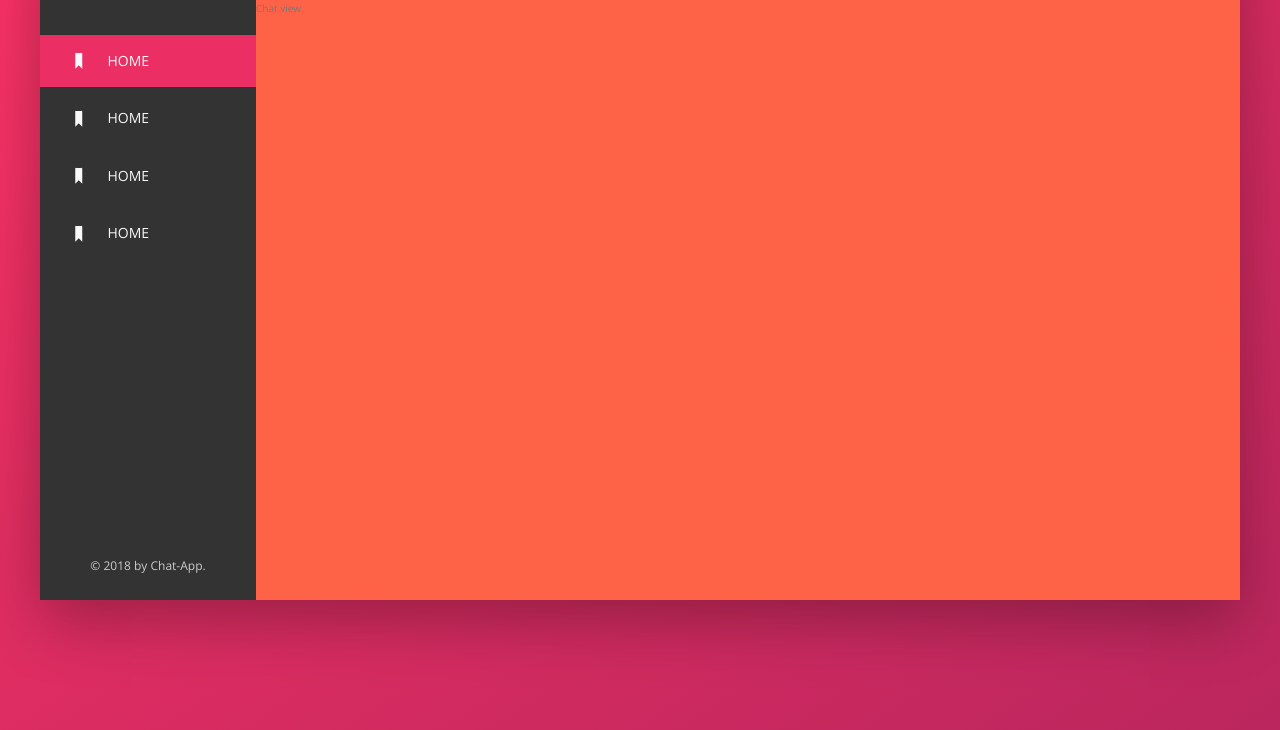
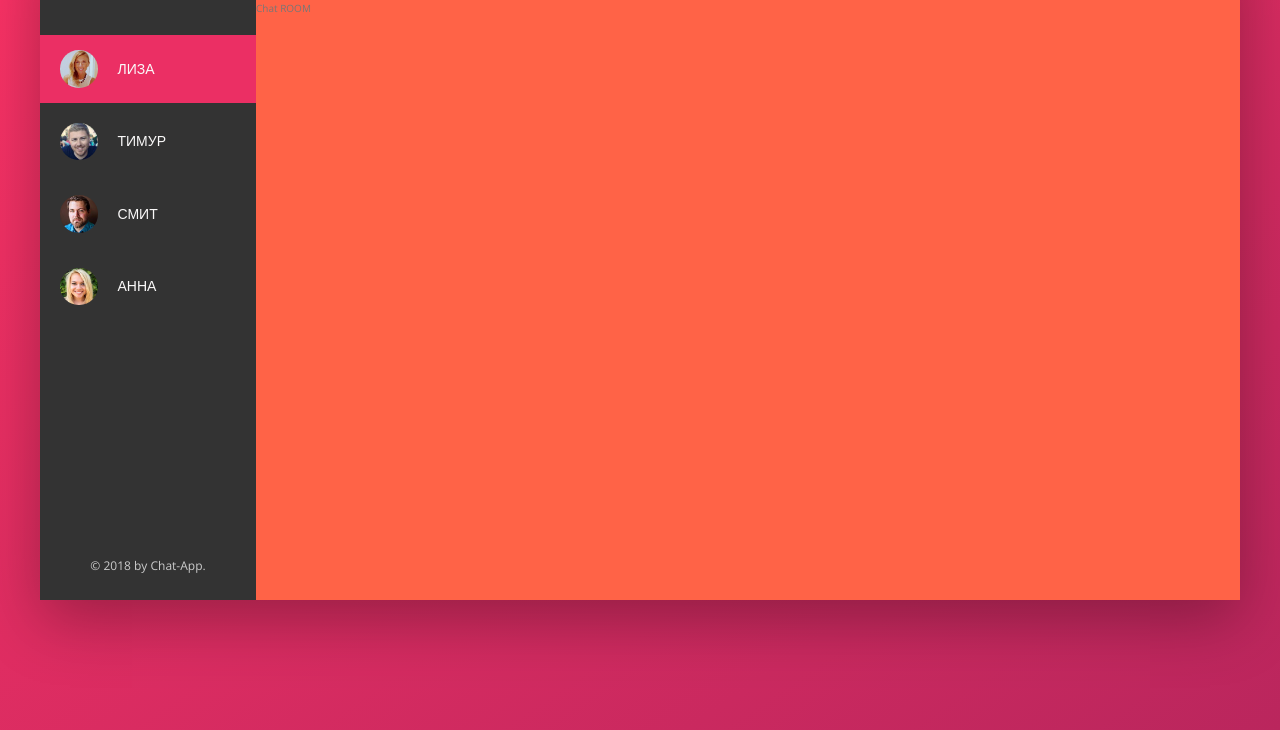
Before and after one commit to baglantanatarov/valid, a website: page index.html in a window 1280 px wide. Shown: the part 150-880 px from the top of the page. Drawn offline with nearby package versions, Linux system fonts and the light colour scheme.

Commit message:
add Side-Nav for Chat

```diff
--- a/index.html
+++ b/index.html
@@ -1,5 +1,5 @@
 <!DOCTYPE html>
-<html lang="en">
+<html lang="ru">
     <head>
         <meta charset="UTF-8">
         <meta name="viewport" content="width=device-width, initial-scale=1.0">
@@ -38,7 +38,7 @@
                     </div>
                     <div class="user-nav__user">
                         <img src="img/user.jpg" alt="User photo" class="user-nav__user-photo">
-                        <span class="user-nav__user-name">Джон Сноу</span>
+                        <span class="user-nav__user-name">Джон</span>
                     </div>
                 </nav>
             </header>
@@ -47,34 +47,26 @@
                     <ul class="side-nav">
                         <li class="side-nav__item side-nav__item--active">
                             <a href="#" class="side-nav__link">
-                                <svg class="side-nav__icon">
-                                    <use xlink:href="img/sprite.svg#icon-bookmark"></use>
-                                </svg>
-                                <span>Home</span>
+                                <img src="img/user-2.jpg" alt="User photo" class="side-nav__user-photo">
+                                <span>Лиза</span>
                             </a>
                         </li>
                         <li class="side-nav__item">
                             <a href="#" class="side-nav__link">
-                                <svg class="side-nav__icon">
-                                    <use xlink:href="img/sprite.svg#icon-bookmark"></use>
-                                </svg>
-                                <span>Home</span>
+                                <img src="img/user-3.jpg" alt="User photo" class="side-nav__user-photo">
+                                <span>Тимур</span>
                             </a>
                         </li>
                         <li class="side-nav__item">
                             <a href="#" class="side-nav__link">
-                                <svg class="side-nav__icon">
-                                    <use xlink:href="img/sprite.svg#icon-bookmark"></use>
-                                </svg>
-                                <span>Home</span>
+                                <img src="img/user-5.jpg" alt="User photo" class="side-nav__user-photo">
+                                <span>Смит</span>
                             </a>
                         </li>
                         <li class="side-nav__item">
                             <a href="#" class="side-nav__link">
-                                <svg class="side-nav__icon">
-                                    <use xlink:href="img/sprite.svg#icon-bookmark"></use>
-                                </svg>
-                                <span>Home</span>
+                                <img src="img/user-6.jpg" alt="User photo" class="side-nav__user-photo">
+                                <span>Анна</span>
                             </a>
                         </li>
                     </ul>
@@ -84,7 +76,7 @@
                     </div>
                 </nav>
                 <main class="chat-view">
-                    Chat view
+                    Chat ROOM
                 </main>
             </div>
         </div>
--- a/sass/_components.scss
+++ b/sass/_components.scss
@@ -173,7 +173,7 @@
     text-decoration: none;
     text-transform: uppercase;
     display: block;
-    padding: 1.5rem 3rem;
+    padding: 1.5rem 2rem;
     position: relative;
     z-index: 10;
 
@@ -181,13 +181,18 @@
     align-items: center;
   }
 
+  &__user-photo {
+    height: 3.75rem;
+    border-radius: 50%;
+    margin-right: 2rem;
+  }
 
-  &__icon {
-    width: 1.75rem;
-    height: 1.75rem;
-    margin-right: 2rem;
-    fill: currentColor;
-  }
+  // &__icon { //for icon
+  //   width: 1.75rem;
+  //   height: 1.75rem;
+  //   margin-right: 2rem;
+  //   fill: currentColor;
+  // }
 }
 
 
```
Also changed, not shown: css/style.css.
